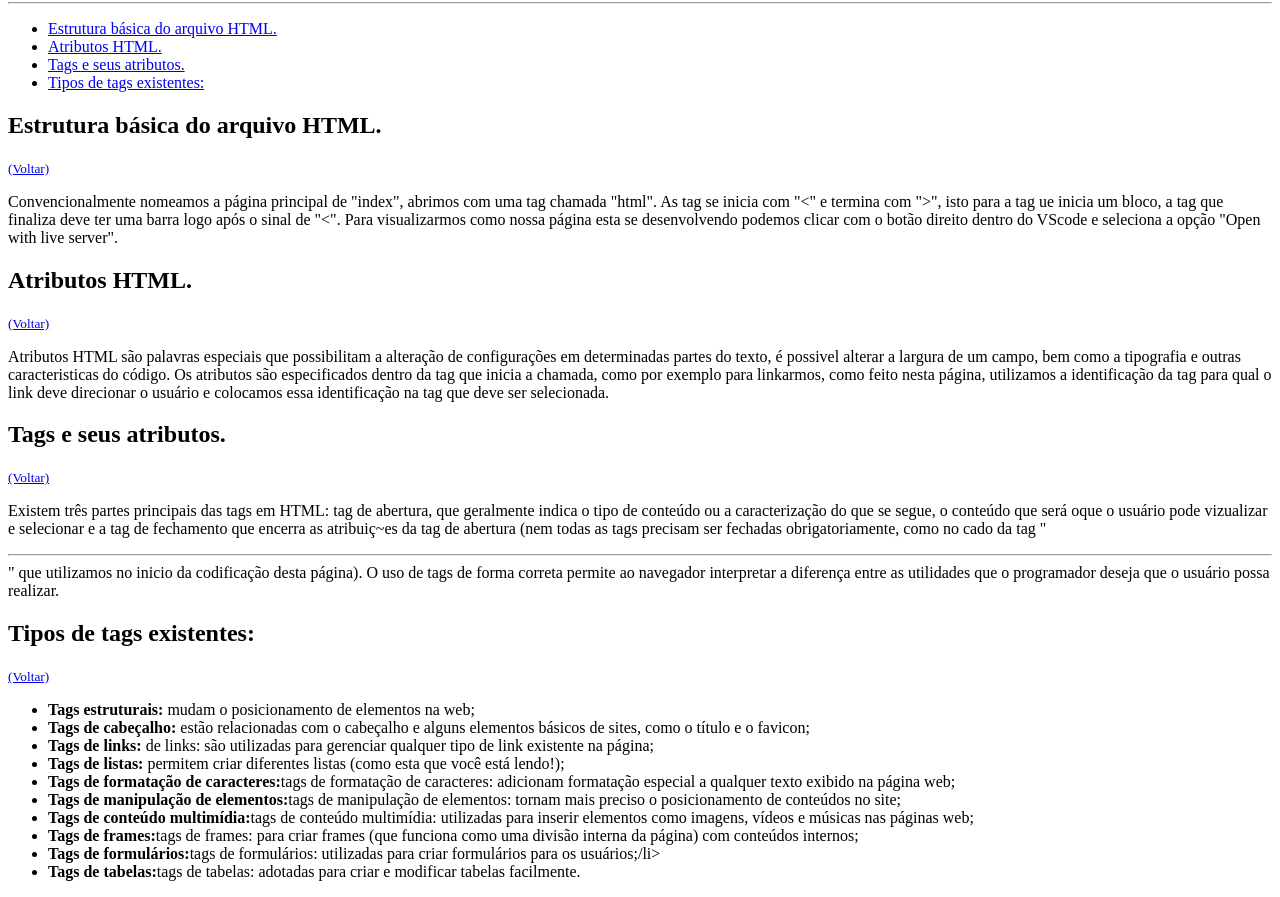
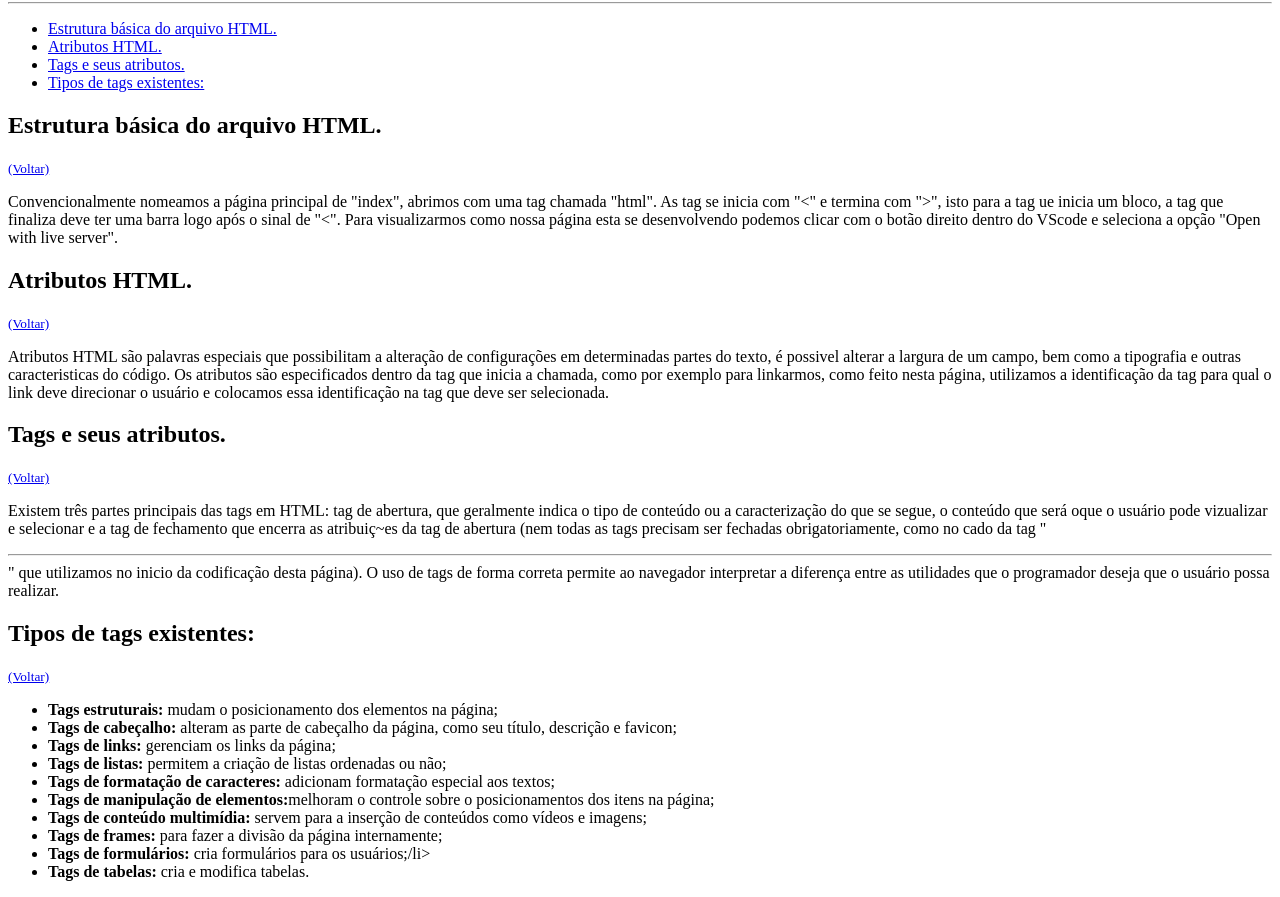
Before and after one commit to MarianaOberger/desafio1-curso-html-dio, a plain HTML site: page Desafio1-HTML/index.html in a window 1280 px wide. Shown: the part 78-975 px from the top of the page. Drawn offline with Linux system fonts and the light colour scheme.

Commit message:
Update index.html

```diff
--- a/Desafio1-HTML/index.html
+++ b/Desafio1-HTML/index.html
@@ -51,16 +51,16 @@
         </h2>
         <a href="#inicio"><small>(Voltar)</small></a>
         <ul>
-            <li><strong>Tags estruturais:</strong> mudam o posicionamento de elementos na web;</li>
-            <li><strong>Tags de cabeçalho:</strong> estão relacionadas com o cabeçalho e alguns elementos básicos de sites, como o título e o favicon;</li>
-            <li><strong>Tags de links:</strong> de links: são utilizadas para gerenciar qualquer tipo de link existente na página;</li>
-            <li><strong>Tags de listas:</strong> permitem criar diferentes listas (como esta que você está lendo!);</li>
-            <li><strong>Tags de formatação de caracteres:</strong>tags de formatação de caracteres: adicionam formatação especial a qualquer texto exibido na página web;</li>
-            <li><strong>Tags de manipulação de elementos:</strong>tags de manipulação de elementos: tornam mais preciso o posicionamento de conteúdos no site;</li>
-            <li><strong>Tags de conteúdo multimídia:</strong>tags de conteúdo multimídia: utilizadas para inserir elementos como imagens, vídeos e músicas nas páginas web;</li>
-            <li><strong>Tags de frames:</strong>tags de frames: para criar frames (que funciona como uma divisão interna da página) com conteúdos internos;</li>
-            <li><strong>Tags de formulários:</strong>tags de formulários: utilizadas para criar formulários para os usuários;/li>
-            <li><strong>Tags de tabelas:</strong>tags de tabelas: adotadas para criar e modificar tabelas facilmente.</li>
+            <li><strong>Tags estruturais:</strong> mudam o posicionamento dos elementos na página;</li>
+            <li><strong>Tags de cabeçalho:</strong> alteram as parte de cabeçalho da página, como seu título, descrição e favicon;</li>
+            <li><strong>Tags de links:</strong> gerenciam os links da página;</li>
+            <li><strong>Tags de listas:</strong> permitem a criação de listas ordenadas ou não;</li>
+            <li><strong>Tags de formatação de caracteres:</strong> adicionam formatação especial aos textos;</li>
+            <li><strong>Tags de manipulação de elementos:</strong>melhoram o controle sobre o posicionamentos dos itens na página;</li>
+            <li><strong>Tags de conteúdo multimídia:</strong> servem para a inserção de conteúdos como vídeos e imagens;</li>
+            <li><strong>Tags de frames:</strong> para fazer a divisão da página internamente;</li>
+            <li><strong>Tags de formulários:</strong> cria formulários para os usuários;/li>
+            <li><strong>Tags de tabelas:</strong> cria e modifica tabelas.</li>
         </ul>
 
 
```
